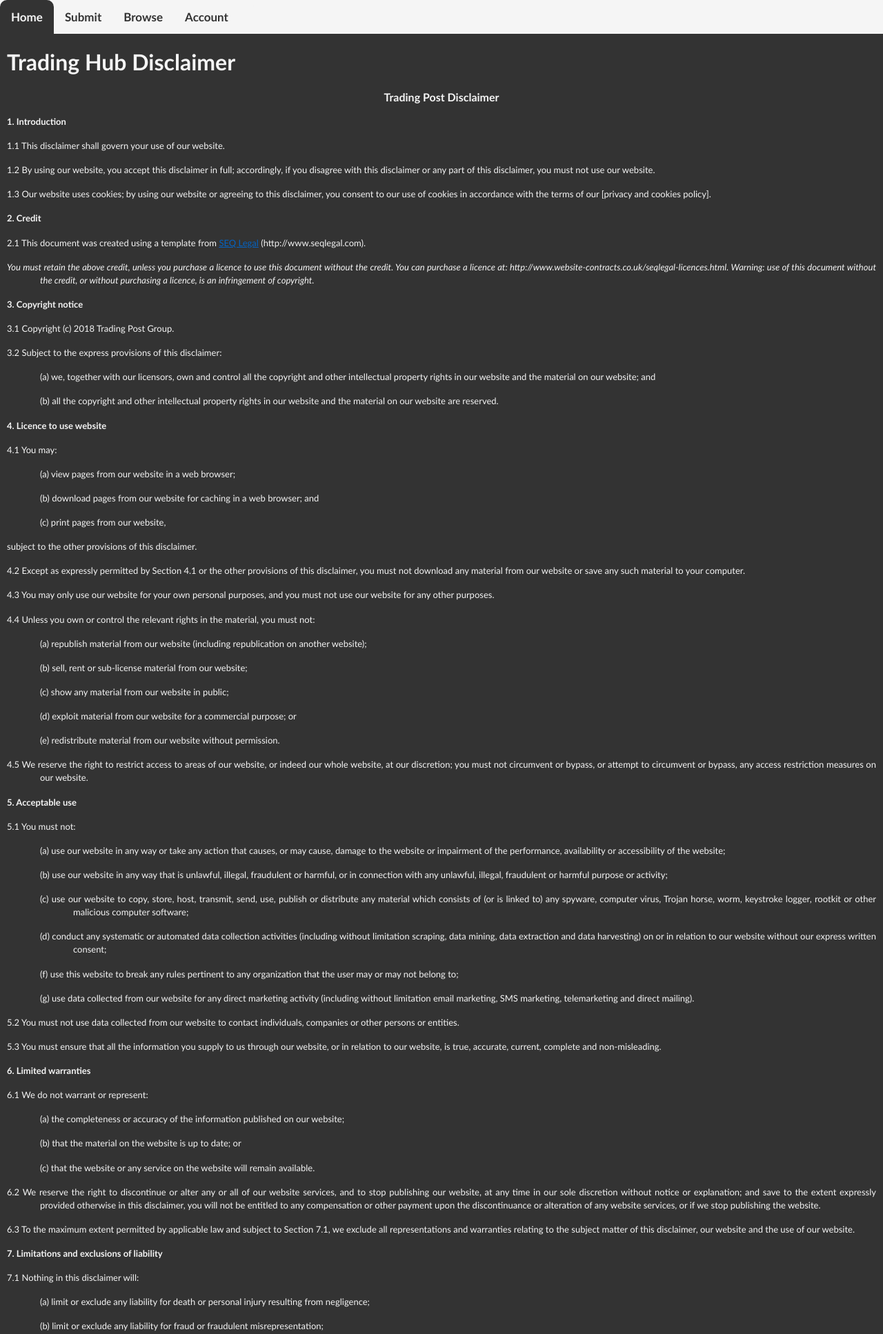
After one commit to Sorcerio/Trading-Post-Mark-2, a PHP site: page /disclaimer.php in a window 1280 px wide. The commit adds this page. Shown: the top 1934 px of the page at 69% size. Run offline with PHP 8.4, Linux system fonts and the light colour scheme.

Commit message:
Added disclaimer

```diff
--- a/assets/footer.php
+++ b/assets/footer.php
@@ -1,7 +1,11 @@
     </div>
 
     <footer>
-        <a rel="license" href="http://creativecommons.org/licenses/by-nc-sa/4.0/"><img alt="Creative Commons License" style="border-width:0" src="https://i.creativecommons.org/l/by-nc-sa/4.0/88x31.png" />
+        <a href="http://creativecommons.org/licenses/by-nc-sa/4.0/" target="_blank" class="footerButton">License</a>
+        <a href="disclaimer.php" class="footerButton">Trading Post Disclaimer</a>
+        <!-- <a rel="license" href="http://creativecommons.org/licenses/by-nc-sa/4.0/">
+            <img alt="Creative Commons License" style="border-width:0" src="https://i.creativecommons.org/l/by-nc-sa/4.0/88x31.png"/>
+        </a> -->
     </footer>
 </body>
 <script src="actions/defaultJS.js"></script>
--- a/css/mainStyle.css
+++ b/css/mainStyle.css
@@ -146,6 +146,20 @@ footer {
     padding-top: 10px;
 }
 
+footer > .footerButton {
+    background-color: #333;
+    color: whitesmoke;
+    border: 1px solid whitesmoke;
+    border-radius: 10px;
+    padding: 4px;
+    text-decoration: none;
+}
+
+footer > .footerButton:hover {
+    background-color: whitesmoke;
+    color: #333;
+}
+
 /* Pages ----------------------------------------------------------------------- */
 /* Index */
 #index > #mainContent > h1 {
@@ -160,6 +174,10 @@ footer {
     #index > #mainContent > h1 {
         font-size: 300%;
     }
+}
+
+#index > #mainContent > h2 {
+    margin-bottom: 0px;
 }
 
 #index #top5Container > a {
@@ -229,4 +247,8 @@ footer {
     #index #top5Container > a > .rightPanel * {
         word-break: break-all;
     }
+
+    #index #top5Container > a > .rightPanel > p {
+        word-break: normal;
+    }
 }
--- /dev/null
+++ b/disclaimer.php
@@ -0,0 +1,285 @@
+<!-- Header -->
+<?php include ("assets/header.php"); ?>
+
+<!-- Content Start -->
+<h1>Trading Hub Disclaimer</h1>
+
+<!-- Dirty Text converted from .rtf using computer program -->
+<P ALIGN=CENTER STYLE="margin-bottom: 0.14in"><FONT FACE="Verdana, sans-serif"><B>Trading Post Disclaimer</B></FONT></P>
+<P LANG="en-GB" ALIGN=JUSTIFY STYLE="margin-left: 0.5in; text-indent: -0.5in; margin-bottom: 0.11in; line-height: 107%">
+<FONT FACE="Verdana, sans-serif"><FONT SIZE=2><B>1.	Introduction</B></FONT></FONT></P>
+<P LANG="en-GB" ALIGN=JUSTIFY STYLE="margin-left: 0.5in; text-indent: -0.5in; margin-bottom: 0.11in; line-height: 107%">
+<FONT FACE="Verdana, sans-serif"><FONT SIZE=2>1.1	This disclaimer
+shall govern your use of our website.</FONT></FONT></P>
+<P LANG="en-GB" ALIGN=JUSTIFY STYLE="margin-left: 0.5in; text-indent: -0.5in; margin-bottom: 0.11in; line-height: 107%">
+<FONT FACE="Verdana, sans-serif"><FONT SIZE=2>1.2	By using our
+website, you accept this disclaimer in full; accordingly, if you
+disagree with this disclaimer or any part of this disclaimer, you
+must not use our website.</FONT></FONT></P>
+<P LANG="en-GB" ALIGN=JUSTIFY STYLE="margin-left: 0.5in; text-indent: -0.5in; margin-bottom: 0.11in; line-height: 107%">
+<FONT FACE="Verdana, sans-serif"><FONT SIZE=2>1.3	Our website uses
+cookies; by using our website or agreeing to this disclaimer, you
+consent to our use of cookies in accordance with the terms of our
+[privacy and cookies policy].</FONT></FONT></P>
+<P LANG="en-GB" ALIGN=JUSTIFY STYLE="margin-left: 0.5in; text-indent: -0.5in; margin-bottom: 0.11in; line-height: 107%">
+<FONT FACE="Verdana, sans-serif"><FONT SIZE=2><B>2.	Credit</B></FONT></FONT></P>
+<P LANG="en-GB" ALIGN=JUSTIFY STYLE="margin-left: 0.5in; text-indent: -0.5in; margin-bottom: 0.11in; line-height: 107%">
+<FONT FACE="Verdana, sans-serif"><FONT SIZE=2>2.1	This document was
+created using a template from <A HREF="http://www.seqlegal.com/"><FONT COLOR="#0563c1"><U>SEQ
+Legal</U></FONT></A> (http://www.seqlegal.com).</FONT></FONT></P>
+<P LANG="en-GB" ALIGN=JUSTIFY STYLE="margin-left: 0.5in; text-indent: -0.5in; margin-bottom: 0.11in; line-height: 107%">
+<FONT FACE="Verdana, sans-serif"><FONT SIZE=2>	<I>You must retain the
+above credit, unless you purchase a licence to use this document
+without the credit. You can purchase a licence at:
+http://www.website-contracts.co.uk/seqlegal-licences.html. Warning:
+use of this document without the credit, or without purchasing a
+licence, is an infringement of copyright.</I></FONT></FONT></P>
+<P LANG="en-GB" ALIGN=JUSTIFY STYLE="margin-left: 0.5in; text-indent: -0.5in; margin-bottom: 0.11in; line-height: 107%">
+<FONT FACE="Verdana, sans-serif"><FONT SIZE=2><B>3.	Copyright notice</B></FONT></FONT></P>
+<P LANG="en-GB" ALIGN=JUSTIFY STYLE="margin-left: 0.5in; text-indent: -0.5in; margin-bottom: 0.11in; line-height: 107%">
+<FONT FACE="Verdana, sans-serif"><FONT SIZE=2>3.1	Copyright (c) 2018
+Trading Post Group.</FONT></FONT></P>
+<P LANG="en-GB" ALIGN=JUSTIFY STYLE="margin-left: 0.5in; text-indent: -0.5in; margin-bottom: 0.11in; line-height: 107%">
+<FONT FACE="Verdana, sans-serif"><FONT SIZE=2>3.2	Subject to the
+express provisions of this disclaimer:</FONT></FONT></P>
+<P LANG="en-GB" ALIGN=JUSTIFY STYLE="margin-left: 1in; text-indent: -0.5in; margin-bottom: 0.11in; line-height: 107%">
+<FONT FACE="Verdana, sans-serif"><FONT SIZE=2>(a)	we, together with
+our licensors, own and control all the copyright and other
+intellectual property rights in our website and the material on our
+website; and</FONT></FONT></P>
+<P LANG="en-GB" ALIGN=JUSTIFY STYLE="margin-left: 1in; text-indent: -0.5in; margin-bottom: 0.11in; line-height: 107%">
+<FONT FACE="Verdana, sans-serif"><FONT SIZE=2>(b)	all the copyright
+and other intellectual property rights in our website and the
+material on our website are reserved.</FONT></FONT></P>
+<P LANG="en-GB" ALIGN=JUSTIFY STYLE="margin-left: 0.5in; text-indent: -0.5in; margin-bottom: 0.11in; line-height: 107%">
+<FONT FACE="Verdana, sans-serif"><FONT SIZE=2><B>4.	Licence to use
+website</B></FONT></FONT></P>
+<P LANG="en-GB" ALIGN=JUSTIFY STYLE="margin-left: 0.5in; text-indent: -0.5in; margin-bottom: 0.11in; line-height: 107%">
+<FONT FACE="Verdana, sans-serif"><FONT SIZE=2>4.1	You may:</FONT></FONT></P>
+<P LANG="en-GB" ALIGN=JUSTIFY STYLE="margin-left: 1in; text-indent: -0.5in; margin-bottom: 0.11in; line-height: 107%">
+<FONT FACE="Verdana, sans-serif"><FONT SIZE=2>(a)	view pages from our
+website in a web browser;</FONT></FONT></P>
+<P LANG="en-GB" ALIGN=JUSTIFY STYLE="margin-left: 1in; text-indent: -0.5in; margin-bottom: 0.11in; line-height: 107%">
+<FONT FACE="Verdana, sans-serif"><FONT SIZE=2>(b)	download pages from
+our website for caching in a web browser; and</FONT></FONT></P>
+<P LANG="en-GB" ALIGN=JUSTIFY STYLE="margin-left: 1in; text-indent: -0.5in; margin-bottom: 0.11in; line-height: 107%">
+<FONT FACE="Verdana, sans-serif"><FONT SIZE=2>(c)	print pages from
+our website,</FONT></FONT></P>
+<P LANG="en-GB" ALIGN=JUSTIFY STYLE="margin-left: 0.5in; text-indent: -0.5in; margin-bottom: 0.11in; line-height: 107%">
+<FONT FACE="Verdana, sans-serif"><FONT SIZE=2>	subject to the other
+provisions of this disclaimer.</FONT></FONT></P>
+<P LANG="en-GB" ALIGN=JUSTIFY STYLE="margin-left: 0.5in; text-indent: -0.5in; margin-bottom: 0.11in; line-height: 107%">
+<FONT FACE="Verdana, sans-serif"><FONT SIZE=2>4.2	Except as expressly
+permitted by Section 4.1 or the other provisions of this disclaimer,
+you must not download any material from our website or save any such
+material to your computer.</FONT></FONT></P>
+<P LANG="en-GB" ALIGN=JUSTIFY STYLE="margin-left: 0.5in; text-indent: -0.5in; margin-bottom: 0.11in; line-height: 107%">
+<FONT FACE="Verdana, sans-serif"><FONT SIZE=2>4.3	You may only use
+our website for your own personal purposes, and you
+must not use our website for any other purposes.</FONT></FONT></P>
+<P LANG="en-GB" ALIGN=JUSTIFY STYLE="margin-left: 0.5in; text-indent: -0.5in; margin-bottom: 0.11in; line-height: 107%">
+<FONT FACE="Verdana, sans-serif"><FONT SIZE=2>4.4	Unless you own or
+control the relevant rights in the material, you must not:</FONT></FONT></P>
+<P LANG="en-GB" ALIGN=JUSTIFY STYLE="margin-left: 1in; text-indent: -0.5in; margin-bottom: 0.11in; line-height: 107%">
+<FONT FACE="Verdana, sans-serif"><FONT SIZE=2>(a)	republish material
+from our website (including republication on another website);</FONT></FONT></P>
+<P LANG="en-GB" ALIGN=JUSTIFY STYLE="margin-left: 1in; text-indent: -0.5in; margin-bottom: 0.11in; line-height: 107%">
+<FONT FACE="Verdana, sans-serif"><FONT SIZE=2>(b)	sell, rent or
+sub-license material from our website;</FONT></FONT></P>
+<P LANG="en-GB" ALIGN=JUSTIFY STYLE="margin-left: 1in; text-indent: -0.5in; margin-bottom: 0.11in; line-height: 107%">
+<FONT FACE="Verdana, sans-serif"><FONT SIZE=2>(c)	show any material
+from our website in public;</FONT></FONT></P>
+<P LANG="en-GB" ALIGN=JUSTIFY STYLE="margin-left: 1in; text-indent: -0.5in; margin-bottom: 0.11in; line-height: 107%">
+<FONT FACE="Verdana, sans-serif"><FONT SIZE=2>(d)	exploit material
+from our website for a commercial purpose; or</FONT></FONT></P>
+<P LANG="en-GB" ALIGN=JUSTIFY STYLE="margin-left: 1in; text-indent: -0.5in; margin-bottom: 0.11in; line-height: 107%">
+<FONT FACE="Verdana, sans-serif"><FONT SIZE=2>(e)	redistribute
+material from our website without permission.</FONT></FONT></P>
+<P LANG="en-GB" ALIGN=JUSTIFY STYLE="margin-left: 0.5in; text-indent: -0.5in; margin-bottom: 0.11in; line-height: 107%">
+<FONT FACE="Verdana, sans-serif"><FONT SIZE=2>4.5	We reserve the
+right to restrict access to areas of our website, or indeed our whole
+website, at our discretion; you must not circumvent or bypass, or
+attempt to circumvent or bypass, any access restriction measures on
+our website.</FONT></FONT></P>
+<P LANG="en-GB" ALIGN=JUSTIFY STYLE="margin-left: 0.5in; text-indent: -0.5in; margin-bottom: 0.11in; line-height: 107%">
+<FONT FACE="Verdana, sans-serif"><FONT SIZE=2><B>5.	Acceptable use</B></FONT></FONT></P>
+<P LANG="en-GB" ALIGN=JUSTIFY STYLE="margin-left: 0.5in; text-indent: -0.5in; margin-bottom: 0.11in; line-height: 107%">
+<FONT FACE="Verdana, sans-serif"><FONT SIZE=2>5.1	You must not:</FONT></FONT></P>
+<P LANG="en-GB" ALIGN=JUSTIFY STYLE="margin-left: 1in; text-indent: -0.5in; margin-bottom: 0.11in; line-height: 107%">
+<FONT FACE="Verdana, sans-serif"><FONT SIZE=2>(a)	use our website in
+any way or take any action that causes, or may cause, damage to the
+website or impairment of the performance, availability or
+accessibility of the website;</FONT></FONT></P>
+<P LANG="en-GB" ALIGN=JUSTIFY STYLE="margin-left: 1in; text-indent: -0.5in; margin-bottom: 0.11in; line-height: 107%">
+<FONT FACE="Verdana, sans-serif"><FONT SIZE=2>(b)	use our website in
+any way that is unlawful, illegal, fraudulent or harmful, or in
+connection with any unlawful, illegal, fraudulent or harmful purpose
+or activity;</FONT></FONT></P>
+<P LANG="en-GB" ALIGN=JUSTIFY STYLE="margin-left: 1in; text-indent: -0.5in; margin-bottom: 0.11in; line-height: 107%">
+<FONT FACE="Verdana, sans-serif"><FONT SIZE=2>(c)	use our website to
+copy, store, host, transmit, send, use, publish or distribute any
+material which consists of (or is linked to) any spyware, computer
+virus, Trojan horse, worm, keystroke logger, rootkit or other
+malicious computer software;</FONT></FONT></P>
+<P LANG="en-GB" ALIGN=JUSTIFY STYLE="margin-left: 1in; text-indent: -0.5in; margin-bottom: 0.11in; line-height: 107%">
+<FONT FACE="Verdana, sans-serif"><FONT SIZE=2>(d)	conduct any
+systematic or automated data collection activities (including without
+limitation scraping, data mining, data extraction and data
+harvesting) on or in relation to our website without our express
+written consent;</FONT></FONT></P>
+<P LANG="en-GB" ALIGN=JUSTIFY STYLE="margin-left: 1in; text-indent: -0.5in; margin-bottom: 0.11in; line-height: 107%">
+    <FONT FACE="Verdana, sans-serif"><FONT SIZE=2>(f)	use this website
+to break any rules pertinent to any organization that the user may or
+may not belong to;</FONT></FONT></P>
+<P LANG="en-GB" ALIGN=JUSTIFY STYLE="margin-left: 1in; text-indent: -0.5in; margin-bottom: 0.11in; line-height: 107%">
+<FONT FACE="Verdana, sans-serif"><FONT SIZE=2>(g)	use data collected
+from our website for any direct marketing activity (including without
+limitation email marketing, SMS marketing, telemarketing and direct
+mailing).</FONT></FONT></P>
+<P LANG="en-GB" ALIGN=JUSTIFY STYLE="margin-left: 0.5in; text-indent: -0.5in; margin-bottom: 0.11in; line-height: 107%">
+<FONT FACE="Verdana, sans-serif"><FONT SIZE=2>5.2	You must not use
+data collected from our website to contact individuals, companies or
+other persons or entities.</FONT></FONT></P>
+<P LANG="en-GB" ALIGN=JUSTIFY STYLE="margin-left: 0.5in; text-indent: -0.5in; margin-bottom: 0.11in; line-height: 107%">
+<FONT FACE="Verdana, sans-serif"><FONT SIZE=2>5.3	You must ensure
+that all the information you supply to us through our website, or in
+relation to our website, is true, accurate, current, complete and
+non-misleading.</FONT></FONT></P>
+<P LANG="en-GB" ALIGN=JUSTIFY STYLE="margin-left: 0.5in; text-indent: -0.5in; margin-bottom: 0.11in; line-height: 107%">
+<FONT FACE="Verdana, sans-serif"><FONT SIZE=2><B>6.	Limited
+warranties</B></FONT></FONT></P>
+<P LANG="en-GB" ALIGN=JUSTIFY STYLE="margin-left: 0.5in; text-indent: -0.5in; margin-bottom: 0.11in; line-height: 107%">
+<FONT FACE="Verdana, sans-serif"><FONT SIZE=2>6.1	We do not warrant
+or represent:</FONT></FONT></P>
+<P LANG="en-GB" ALIGN=JUSTIFY STYLE="margin-left: 1in; text-indent: -0.5in; margin-bottom: 0.11in; line-height: 107%">
+<FONT FACE="Verdana, sans-serif"><FONT SIZE=2>(a)	the completeness or
+accuracy of the information published on our website;</FONT></FONT></P>
+<P LANG="en-GB" ALIGN=JUSTIFY STYLE="margin-left: 1in; text-indent: -0.5in; margin-bottom: 0.11in; line-height: 107%">
+<FONT FACE="Verdana, sans-serif"><FONT SIZE=2>(b)	that the material
+on the website is up to date; or</FONT></FONT></P>
+<P LANG="en-GB" ALIGN=JUSTIFY STYLE="margin-left: 1in; text-indent: -0.5in; margin-bottom: 0.11in; line-height: 107%">
+<FONT FACE="Verdana, sans-serif"><FONT SIZE=2>(c)	that the website or
+any service on the website will remain available.</FONT></FONT></P>
+<P LANG="en-GB" ALIGN=JUSTIFY STYLE="margin-left: 0.5in; text-indent: -0.5in; margin-bottom: 0.11in; line-height: 107%">
+<FONT FACE="Verdana, sans-serif"><FONT SIZE=2>6.2	We reserve the
+right to discontinue or alter any or all of our website services, and
+to stop publishing our website, at any time in our sole discretion
+without notice or explanation; and save to the extent expressly
+provided otherwise in this disclaimer, you will not be entitled to
+any compensation or other payment upon the discontinuance or
+alteration of any website services, or if we stop publishing the
+website.</FONT></FONT></P>
+<P LANG="en-GB" ALIGN=JUSTIFY STYLE="margin-left: 0.5in; text-indent: -0.5in; margin-bottom: 0.11in; line-height: 107%">
+<FONT FACE="Verdana, sans-serif"><FONT SIZE=2>6.3	To the maximum
+extent permitted by applicable law and subject to Section 7.1, we
+exclude all representations and warranties relating to the subject
+matter of this disclaimer, our website and the use of our website.</FONT></FONT></P>
+<P LANG="en-GB" ALIGN=JUSTIFY STYLE="margin-left: 0.5in; text-indent: -0.5in; margin-bottom: 0.11in; line-height: 107%">
+<FONT FACE="Verdana, sans-serif"><FONT SIZE=2><B>7.	Limitations and
+exclusions of liability</B></FONT></FONT></P>
+<P LANG="en-GB" ALIGN=JUSTIFY STYLE="margin-left: 0.5in; text-indent: -0.5in; margin-bottom: 0.11in; line-height: 107%">
+<FONT FACE="Verdana, sans-serif"><FONT SIZE=2>7.1	Nothing in this
+disclaimer will:</FONT></FONT></P>
+<P LANG="en-GB" ALIGN=JUSTIFY STYLE="margin-left: 1in; text-indent: -0.5in; margin-bottom: 0.11in; line-height: 107%">
+<FONT FACE="Verdana, sans-serif"><FONT SIZE=2>(a)	limit or exclude
+any liability for death or personal injury resulting from negligence;</FONT></FONT></P>
+<P LANG="en-GB" ALIGN=JUSTIFY STYLE="margin-left: 1in; text-indent: -0.5in; margin-bottom: 0.11in; line-height: 107%">
+<FONT FACE="Verdana, sans-serif"><FONT SIZE=2>(b)	limit or exclude
+any liability for fraud or fraudulent misrepresentation;</FONT></FONT></P>
+<P LANG="en-GB" ALIGN=JUSTIFY STYLE="margin-left: 1in; text-indent: -0.5in; margin-bottom: 0.11in; line-height: 107%">
+<FONT FACE="Verdana, sans-serif"><FONT SIZE=2>(c)	limit any
+liabilities in any way that is not permitted under applicable law; or</FONT></FONT></P>
+<P LANG="en-GB" ALIGN=JUSTIFY STYLE="margin-left: 1in; text-indent: -0.5in; margin-bottom: 0.11in; line-height: 107%">
+<FONT FACE="Verdana, sans-serif"><FONT SIZE=2>(d)	exclude any
+liabilities that may not be excluded under applicable law.</FONT></FONT></P>
+<P LANG="en-GB" ALIGN=JUSTIFY STYLE="margin-left: 0.5in; text-indent: -0.5in; margin-bottom: 0.11in; line-height: 107%">
+<FONT FACE="Verdana, sans-serif"><FONT SIZE=2>7.2	The limitations and
+exclusions of liability set out in this Section 7 and elsewhere in
+this disclaimer: </FONT></FONT>
+</P>
+<P LANG="en-GB" ALIGN=JUSTIFY STYLE="margin-left: 1in; text-indent: -0.5in; margin-bottom: 0.11in; line-height: 107%">
+<FONT FACE="Verdana, sans-serif"><FONT SIZE=2>(a)	are subject to
+Section 7.1; and</FONT></FONT></P>
+<P LANG="en-GB" ALIGN=JUSTIFY STYLE="margin-left: 1in; text-indent: -0.5in; margin-bottom: 0.11in; line-height: 107%">
+<FONT FACE="Verdana, sans-serif"><FONT SIZE=2>(b)	govern all
+liabilities arising under the disclaimer or relating to the subject
+matter of the disclaimer, including liabilities arising in contract,
+in tort (including negligence) and for breach of statutory duty,
+except to the extent expressly provided otherwise in the disclaimer.</FONT></FONT></P>
+<P LANG="en-GB" ALIGN=JUSTIFY STYLE="margin-left: 0.5in; text-indent: -0.5in; margin-bottom: 0.11in; line-height: 107%">
+<FONT FACE="Verdana, sans-serif"><FONT SIZE=2>7.3	To the extent that
+our website and the information and services on our website are
+provided free of charge, we will not be liable for any loss or damage
+of any nature.</FONT></FONT></P>
+<P LANG="en-GB" ALIGN=JUSTIFY STYLE="margin-left: 0.5in; text-indent: -0.5in; margin-bottom: 0.11in; line-height: 107%">
+<FONT FACE="Verdana, sans-serif"><FONT SIZE=2>7.4	We will not be
+liable to you in respect of any losses arising out of any event or
+events beyond our reasonable control.</FONT></FONT></P>
+<P LANG="en-GB" ALIGN=JUSTIFY STYLE="margin-left: 0.5in; text-indent: -0.5in; margin-bottom: 0.11in; line-height: 107%">
+<FONT FACE="Verdana, sans-serif"><FONT SIZE=2>7.5	We will not be
+liable to you in respect of any business losses, including (without
+limitation) loss of or damage to profits, income, revenue, use,
+production, anticipated savings, business, contracts, commercial
+opportunities or goodwill.</FONT></FONT></P>
+<P LANG="en-GB" ALIGN=JUSTIFY STYLE="margin-left: 0.5in; text-indent: -0.5in; margin-bottom: 0.11in; line-height: 107%">
+<FONT FACE="Verdana, sans-serif"><FONT SIZE=2>7.6	We will not be
+liable to you in respect of any loss or corruption of any data,
+database or software.</FONT></FONT></P>
+<P LANG="en-GB" ALIGN=JUSTIFY STYLE="margin-left: 0.5in; text-indent: -0.5in; margin-bottom: 0.11in; line-height: 107%">
+<FONT FACE="Verdana, sans-serif"><FONT SIZE=2>7.7	We will not be
+liable to you in respect of any special, indirect or consequential
+loss or damage.</FONT></FONT></P>
+<P LANG="en-GB" ALIGN=JUSTIFY STYLE="margin-left: 0.5in; text-indent: -0.5in; margin-bottom: 0.11in; line-height: 107%">
+<FONT FACE="Verdana, sans-serif"><FONT SIZE=2>7.8	You accept that we
+have an interest in limiting the personal liability of our officers
+and employees and, having regard to that interest, you acknowledge
+that we are a limited liability entity; you agree that you will not
+bring any claim personally against our officers or employees in
+respect of any losses you suffer in connection with the website or
+this disclaimer (this will not, of course, limit or exclude the
+liability of the limited liability entity itself for the acts and
+omissions of our officers and employees).</FONT></FONT></P>
+<P LANG="en-GB" ALIGN=JUSTIFY STYLE="margin-left: 0.5in; text-indent: -0.5in; margin-bottom: 0.11in; line-height: 107%">
+<FONT FACE="Verdana, sans-serif"><FONT SIZE=2><B>8.	Variation</B></FONT></FONT></P>
+<P LANG="en-GB" ALIGN=JUSTIFY STYLE="margin-left: 0.5in; text-indent: -0.5in; margin-bottom: 0.11in; line-height: 107%">
+<FONT FACE="Verdana, sans-serif"><FONT SIZE=2>8.1	We may revise this
+disclaimer from time to time.</FONT></FONT></P>
+<P LANG="en-GB" ALIGN=JUSTIFY STYLE="margin-left: 0.5in; text-indent: -0.5in; margin-bottom: 0.11in; line-height: 107%">
+<FONT FACE="Verdana, sans-serif"><FONT SIZE=2>8.2	The revised
+disclaimer shall apply to the use of our website from the time of
+publication of the revised disclaimer on the website. </FONT></FONT>
+</P>
+<P LANG="en-GB" ALIGN=JUSTIFY STYLE="margin-left: 0.5in; text-indent: -0.5in; margin-bottom: 0.11in; line-height: 107%">
+<FONT FACE="Verdana, sans-serif"><FONT SIZE=2><B>9.	Severability</B></FONT></FONT></P>
+<P LANG="en-GB" ALIGN=JUSTIFY STYLE="margin-left: 0.5in; text-indent: -0.5in; margin-bottom: 0.11in; line-height: 107%">
+<FONT FACE="Verdana, sans-serif"><FONT SIZE=2>9.1	If a provision of
+this disclaimer is determined by any court or other competent
+authority to be unlawful and/or unenforceable, the other provisions
+will continue in effect.</FONT></FONT></P>
+<P LANG="en-GB" ALIGN=JUSTIFY STYLE="margin-left: 0.5in; text-indent: -0.5in; margin-bottom: 0.11in; line-height: 107%">
+<FONT FACE="Verdana, sans-serif"><FONT SIZE=2>9.2	If any unlawful
+and/or unenforceable provision of this disclaimer would be lawful or
+enforceable if part of it were deleted, that part will be deemed to
+be deleted, and the rest of the provision will continue in effect. </FONT></FONT>
+</P>
+<P LANG="en-GB" ALIGN=JUSTIFY STYLE="margin-left: 0.5in; text-indent: -0.5in; margin-bottom: 0.11in; line-height: 107%">
+<FONT FACE="Verdana, sans-serif"><FONT SIZE=2><B>10.	Law and
+jurisdiction</B></FONT></FONT></P>
+<P LANG="en-GB" ALIGN=JUSTIFY STYLE="margin-left: 0.5in; text-indent: -0.5in; margin-bottom: 0.11in; line-height: 107%">
+<FONT FACE="Verdana, sans-serif"><FONT SIZE=2>10.1	This disclaimer
+shall be governed by and construed in accordance with United States
+law.</FONT></FONT></P>
+<P LANG="en-GB" ALIGN=JUSTIFY STYLE="margin-left: 0.5in; text-indent: -0.5in; margin-bottom: 0.11in; line-height: 107%">
+<FONT FACE="Verdana, sans-serif"><FONT SIZE=2>10.2	Any disputes
+relating to this disclaimer shall be subject to the non-exclusive
+jurisdiction of the courts of the United States.</FONT></FONT></P>
+<P LANG="en-GB" ALIGN=JUSTIFY STYLE="margin-left: 0.5in; text-indent: -0.5in; margin-bottom: 0.11in; line-height: 107%">
+<FONT FACE="Verdana, sans-serif"><FONT SIZE=2><B>11</B><B>.	</B><B>Our
+details</B></FONT></FONT></P>
+<P LANG="en-GB" ALIGN=JUSTIFY STYLE="margin-left: 0.5in; text-indent: -0.5in; margin-bottom: 0.11in; line-height: 107%">
+<FONT FACE="Verdana, sans-serif"><FONT SIZE=2>11.1	This widget is
+owned and operated by private indiviguals who are not associated with and organization or its entities.</FONT></FONT></P>
+<!-- Dirty Text end -->
+
+<!-- Footer -->
+<?php include ("assets/footer.php"); ?>
```
